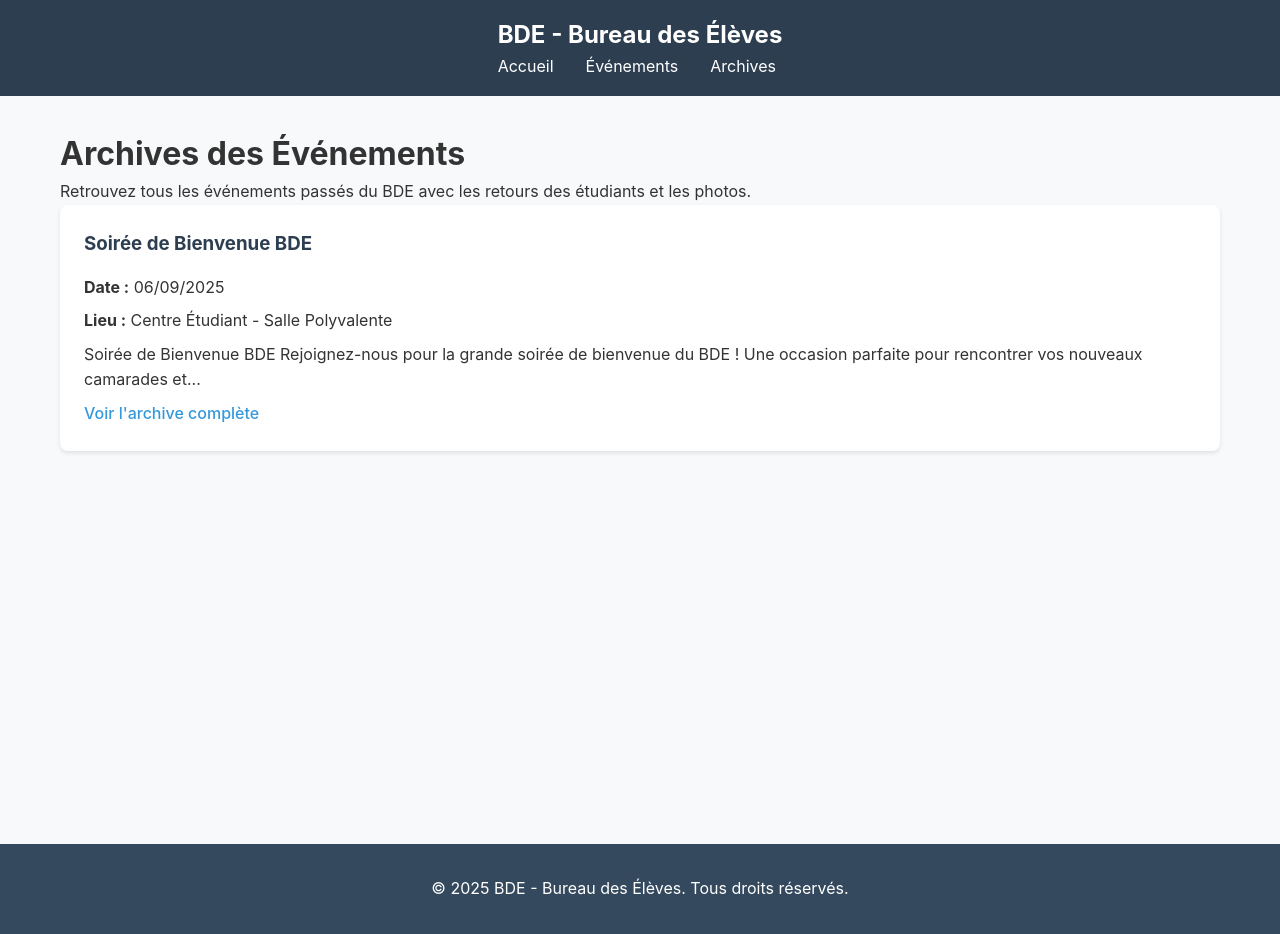
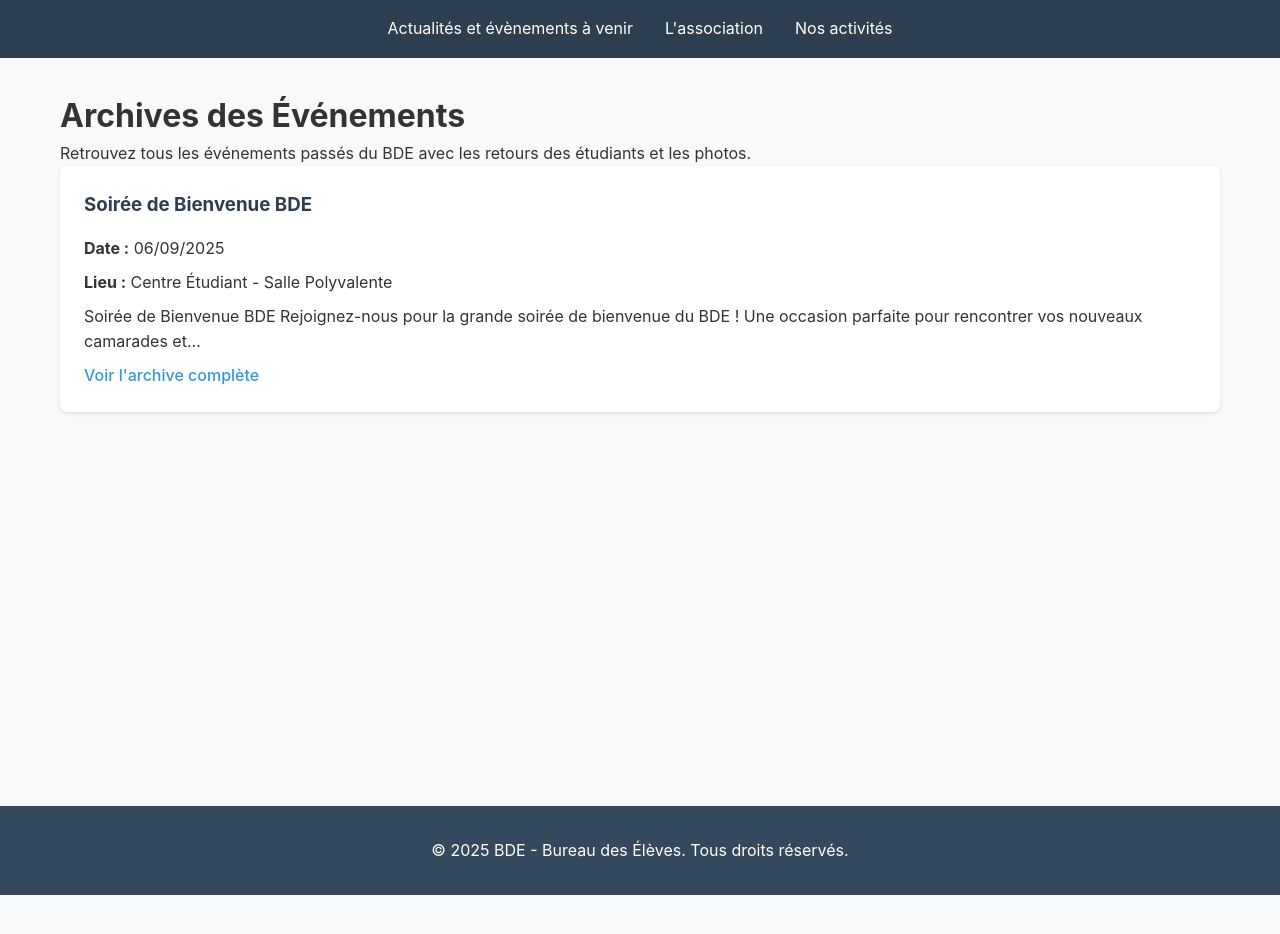
Before and after one commit to bde-esad-orleans/bde, a Jekyll site: the page built from archive.md, in a window 1280 px wide. Built offline with Jekyll 4.4.1, drawn with Linux system fonts in a browser that asks for light colours; after the commit the page ends 900 px from its top, so only the background shows below that.

Commit message:
nouvelles pages et contenu

```diff
--- a/_config.yml
+++ b/_config.yml
@@ -17,6 +17,13 @@
   archive:
     output: true
     permalink: /archive/:name/
+  activites:
+    output: true
+    permalink: /activites/:name/
+  association:
+    output: true
+    permalink: /association/:name/
+
 
 # Configuration par défaut
 defaults:
--- a/_config_dev.yml
+++ b/_config_dev.yml
@@ -17,6 +17,12 @@
   archive:
     output: true
     permalink: /archive/:name/
+  activites:
+    output: true
+    permalink: /activites/:name/
+  association:
+    output: true
+    permalink: /association/:name/
 
 # Configuration par défaut
 defaults:
--- a/_layouts/default.html
+++ b/_layouts/default.html
@@ -11,11 +11,11 @@
     <header>
         <nav>
             <div class="container">
-                <h1><a href="{{ '/' | relative_url }}">{{ site.title }}</a></h1>
+                <!--<h1><a href="{{ '/' | relative_url }}">{{ site.title }}</a></h1>-->
                 <ul>
-                    <li><a href="{{ '/' | relative_url }}">Accueil</a></li>
-                    <li><a href="{{ '/events/' | relative_url }}">Événements</a></li>
-                    <li><a href="{{ '/archive/' | relative_url }}">Archives</a></li>
+                    <li><a href="{{ '/' | relative_url }}">Actualités et évènements à venir</a></li>
+                    <li><a href="{{ '/association/' | relative_url }}">L'association</a></li>
+                    <li><a href="{{ '/activites/' | relative_url }}">Nos activités</a></li>
                 </ul>
             </div>
         </nav>
--- a/assets/css/style.css
+++ b/assets/css/style.css
@@ -17,6 +17,12 @@
     max-width: 1200px;
     margin: 0 auto;
     padding: 0 20px;
+}
+
+.photo-centree{
+    width: 70%;
+    display: block;
+    margin: 50px auto 50px auto;
 }
 
 /* Header */
```
Also changed, not shown: activites.md (added, +4 -0 lines), association.md (added, +35 -0 lines), index.md (+21 -11 lines).
